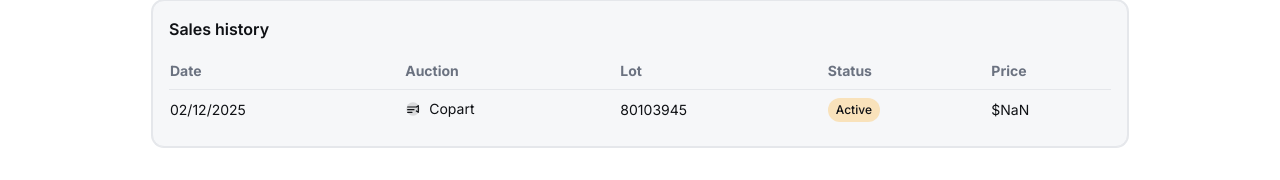
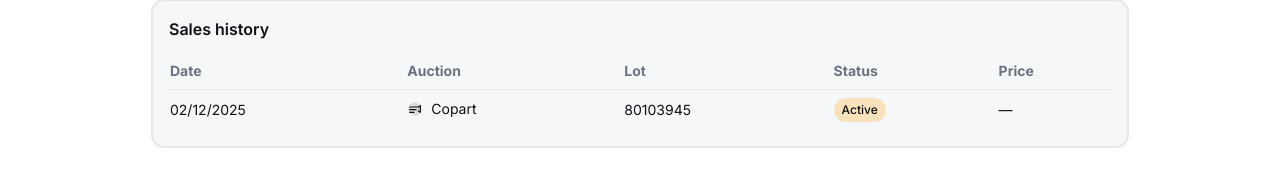
Before and after one commit to KestutisTreciokas/vinops, a Next.js app in the folder frontend/: page /1/vin/1 in a window 1280 px wide. Shown: the part 745-925 px from the top of the page. Built offline with nearby package versions, Linux system fonts and the light colour scheme.

Commit message:
ui: add CopyButton and formatters (USD/miles/date/plain)

```diff
--- a/frontend/src/components/common/CopyButton.tsx
+++ b/frontend/src/components/common/CopyButton.tsx
@@ -1,23 +1,32 @@
 'use client'
 import { useState } from 'react'
 
-export default function CopyButton({
-  text, title = 'Copy', className = ''
-}: { text: string; title?: string; className?: string }) {
+export default function CopyButton({ text, title = 'Copy' }: { text: string; title?: string }) {
   const [ok, setOk] = useState(false)
   async function onCopy() {
     try {
       await navigator.clipboard.writeText(text)
-      setOk(true); setTimeout(() => setOk(false), 1200)
-    } catch {/* ignore */}
+      setOk(true); setTimeout(() => setOk(false), 1000)
+    } catch {
+      // fallback для старых браузеров
+      const ta = document.createElement('textarea')
+      ta.value = text
+      document.body.appendChild(ta)
+      ta.select()
+      document.execCommand('copy')
+      document.body.removeChild(ta)
+      setOk(true); setTimeout(() => setOk(false), 1000)
+    }
   }
   return (
     <button
+      type="button"
       onClick={onCopy}
-      title={title}
-      className={`copy-btn inline-flex items-center justify-center w-6 h-6 rounded-md border border-[var(--border-muted)] hover:bg-[color-mix(in_hsl,var(--brand)_10%,transparent)] ${className}`}
+      aria-label={title}
+      title={ok ? 'Copied' : title}
+      className="copy-btn inline-flex items-center rounded-md border border-[var(--border-muted)] px-2 h-7 text-xs hover:bg-[color-mix(in_hsl,var(--brand)_10%,transparent)]"
     >
-      <span aria-hidden>{ok ? '✔' : '⧉'}</span>
+      {ok ? '✓' : '⧉'}
     </button>
   )
 }
--- a/frontend/src/lib/format.ts
+++ b/frontend/src/lib/format.ts
@@ -1,24 +1,25 @@
-export type Lang = 'ru' | 'en';
-const loc = (l: Lang) => (l === 'ru' ? 'ru-RU' : 'en-US');
+export type Lang = 'ru' | 'en'
+const locale = (lang: Lang) => (lang === 'ru' ? 'ru-RU' : 'en-US')
 
-export function formatUsd(v: number | null | undefined, lang: Lang = 'ru') {
-  if (v == null || Number.isNaN(v)) return '—';
-  return new Intl.NumberFormat(loc(lang), { style: 'currency', currency: 'USD', maximumFractionDigits: 0 }).format(v);
+export function formatUsd(v: number | null | undefined, lang: Lang = 'en') {
+  if (v == null || Number.isNaN(Number(v))) return '—'
+  return new Intl.NumberFormat(locale(lang), { style: 'currency', currency: 'USD', maximumFractionDigits: 0 })
+    .format(Number(v))
 }
 
-export function formatMiles(v: number | null | undefined, lang: Lang = 'ru') {
-  if (v == null || Number.isNaN(v)) return '—';
-  const n = new Intl.NumberFormat(loc(lang), { maximumFractionDigits: 0 }).format(v);
-  return lang === 'ru' ? `${n} миль` : `${n} mi`;
+export function formatMiles(v: number | null | undefined, lang: Lang = 'en') {
+  if (v == null || Number.isNaN(Number(v))) return '—'
+  const n = new Intl.NumberFormat(locale(lang), { maximumFractionDigits: 0 }).format(Number(v))
+  return lang === 'ru' ? `${n} миль` : `${n} mi`
 }
 
-export function formatDateISO(iso: string | null | undefined, lang: Lang = 'ru') {
-  if (!iso) return '—';
-  const d = new Date(iso);
-  if (Number.isNaN(+d)) return '—';
-  return new Intl.DateTimeFormat(loc(lang), { year: 'numeric', month: '2-digit', day: '2-digit' }).format(d);
+export function formatDateISO(iso: string | null | undefined, lang: Lang = 'en') {
+  if (!iso) return '—'
+  const d = new Date(iso)
+  if (Number.isNaN(+d)) return '—'
+  return new Intl.DateTimeFormat(locale(lang), { year: 'numeric', month: '2-digit', day: '2-digit' }).format(d)
 }
 
-export function formatPlain(v: unknown) {
-  return v == null || v === '' ? '—' : String(v);
+export function formatPlain(v: string | number | null | undefined) {
+  return (v ?? '—').toString()
 }
```
